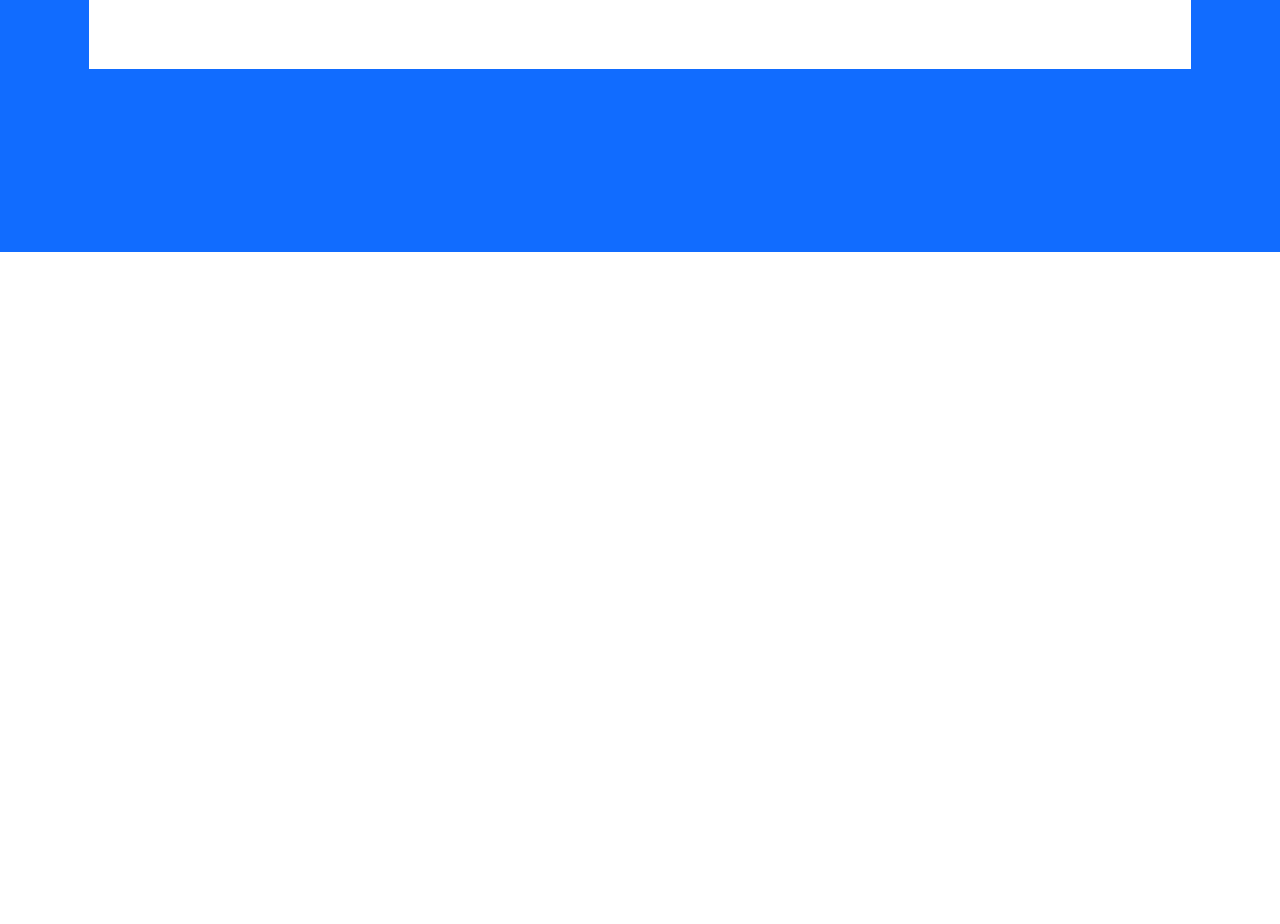
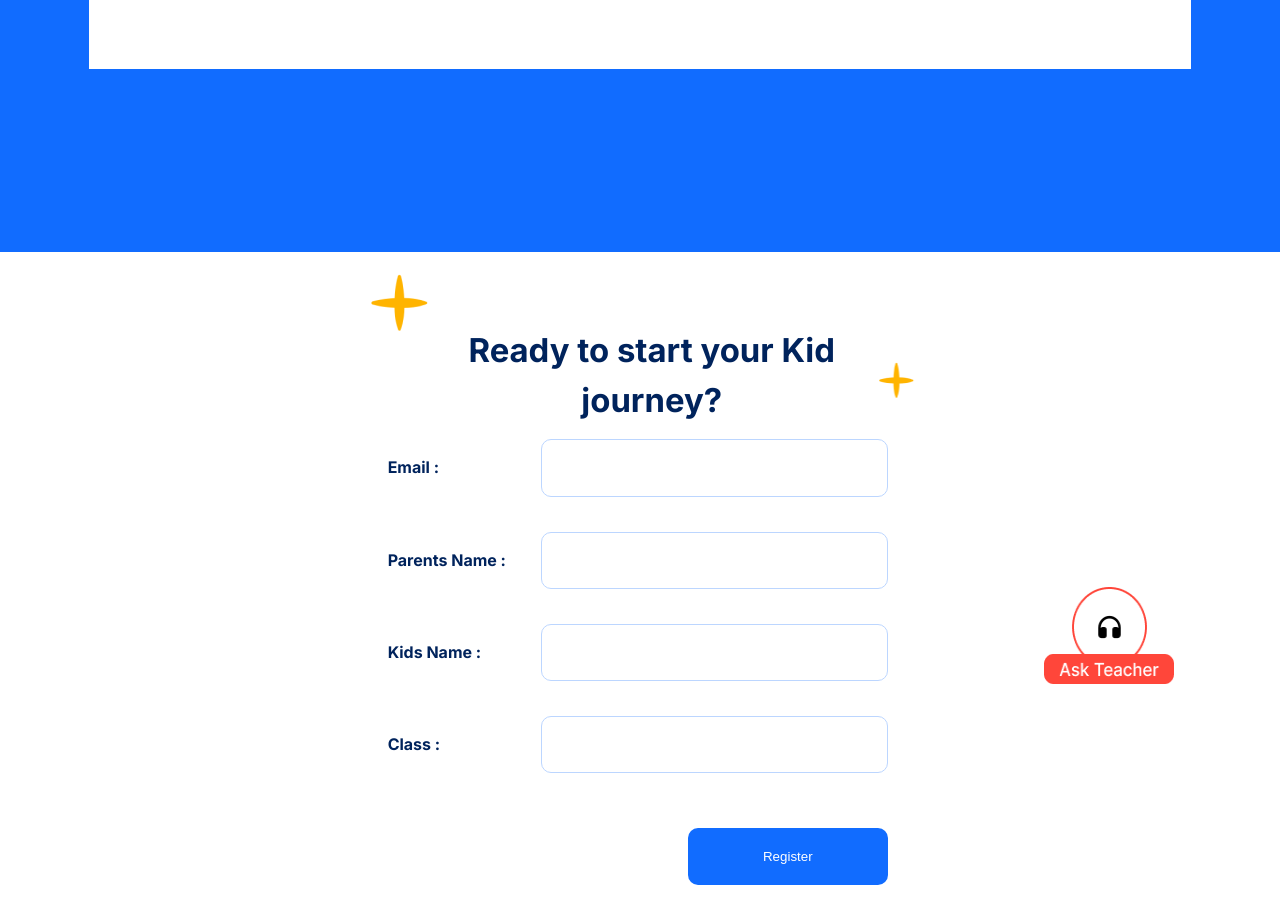
Before and after one commit to YuriMaRM/Trabalho-HTML-CSS, a plain HTML site: page index.html in a window 1280 px wide. Shown: the part 2948-3872 px from the top of the page. Before the commit the page ends 3200 px from the top, so only its background shows below. Drawn offline with Linux system fonts and the light colour scheme.

Commit message:
pagina de registro

```diff
--- a/index.css
+++ b/index.css
@@ -5,6 +5,11 @@ body {
     font-family: 'Inter';
     font-style: normal;
     font-weight: 400;
+}
+.flex {
+    display: flex;
+    justify-content: center;
+    align-items: center;
 }
 
 section {
@@ -72,10 +77,13 @@ p {
 }
 h1.titulo{
     font-weight: 700;
-    font-size: 36px;
+    font-size: clamp(24px, 2.57vw, 36px);
     line-height: 50px;
     margin: 0;
     color: #116CFF;
+}
+h1.titulo.escuro{
+    color: #00235C;
 }
 .flex-start{
     align-self: flex-start ;
@@ -239,3 +247,84 @@ div.ourClassHeader{
     display: flex;
     color: #00235C;
 }
+/* Registro */
+#register{
+    display: flex;
+    background-color: #fff;
+    flex-direction: column;
+
+}
+#containerRegister{
+    display: flex;
+    flex-direction: column;
+    align-items: center;
+}
+form{
+    display: flex;
+    flex-direction: column;
+
+}
+
+h1.registerTitle{
+    position: relative;
+    width:29.36vw;
+    margin: 0;
+    top: 8.25vh;
+    text-align: center;
+    display: inline-block;
+    padding-bottom:3.3vh ;
+}
+input.textInput{
+    border: 1px solid #BCD6FF;
+    box-sizing: border-box;
+    border-radius: 10px;
+    height: 7.15vh;
+    width: 27.1vw;
+}
+input.submit{
+    background: #116CFF;
+    border-radius: 10px;
+    cursor: pointer;
+    height: 7.15vh;
+    width: 200px;
+    color: #fff;
+    border: none;
+}
+.register{
+    display: grid;
+    align-items: center;
+    grid-template-columns: auto auto;
+    gap: 35px 35px;
+    padding-top:54px;
+}
+#registerBigStar{
+    position: relative;
+    width: 63px;
+    height: 94px;
+    top: 4px;
+    right: 2vw;
+}
+#registerSmallStar{
+    position: relative;
+    width: 39.54px;
+    height: 59px;
+    top: 8vh;
+    left: 2.7vw;
+}
+label{
+    font-weight: 600;
+    font-size: 16px;
+    line-height: 25px;
+    color: #00235C;
+}
+
+.AskTeacher{
+    position: relative;
+    width:130px;
+    height:97px;
+    padding-left: 12.2vw;
+}
+div #form{
+    position: relative;
+    left:11vw;
+}
--- a/index.html
+++ b/index.html
@@ -201,7 +201,7 @@
                   <th class="flex-end price free">FREE</th>
                </tr>
                <tr>
-                  <th  class="ourClassText">
+                  <th class="ourClassText">
                      Check All Class
                   </th>
                </tr>
@@ -210,6 +210,31 @@
       </div>
       </div>
    </section>
+   <section id="register">
+      <div id="containerRegister">
+         <div>
+            <img id="registerBigStar" src="./img/estrelaGrande.png">
+            <h1 class="titulo escuro registerTitle">Ready to start your Kid journey?</h1>
+            <img id="registerSmallStar" src="./img/estrelaPequena.png">
+         </div>
+         <div id="form" class="flex">
+            <form action="">
+               <div class="register">
+                  <label for="email">Email :</label>
+                  <input type="text" id="email" name="email" class="textInput">
+                  <label for="pname">Parents Name :</label>
+                  <input type="text" id="pname" name="pname" class="textInput">
+                  <label for="kname">Kids Name :</label>
+                  <input type="text" id="kname" name="kname" class="textInput">
+                  <label for="class">Class :</label>
+                  <input type="text" id="class" name="class" class="textInput"><br>
+               </div>
+               <input type="submit" class="submit flex-end" value="Register">
+            </form>
+            <img class="AskTeacher" src="./img/AskTeacher.png">
+         </div>
+      </div>
+   </section>
 </body>
 
 </html>
```
Also changed, not shown: img/AskTeacher.png (added), img/estrelaGrande.png (added), img/estrelaPequena.png (added).
